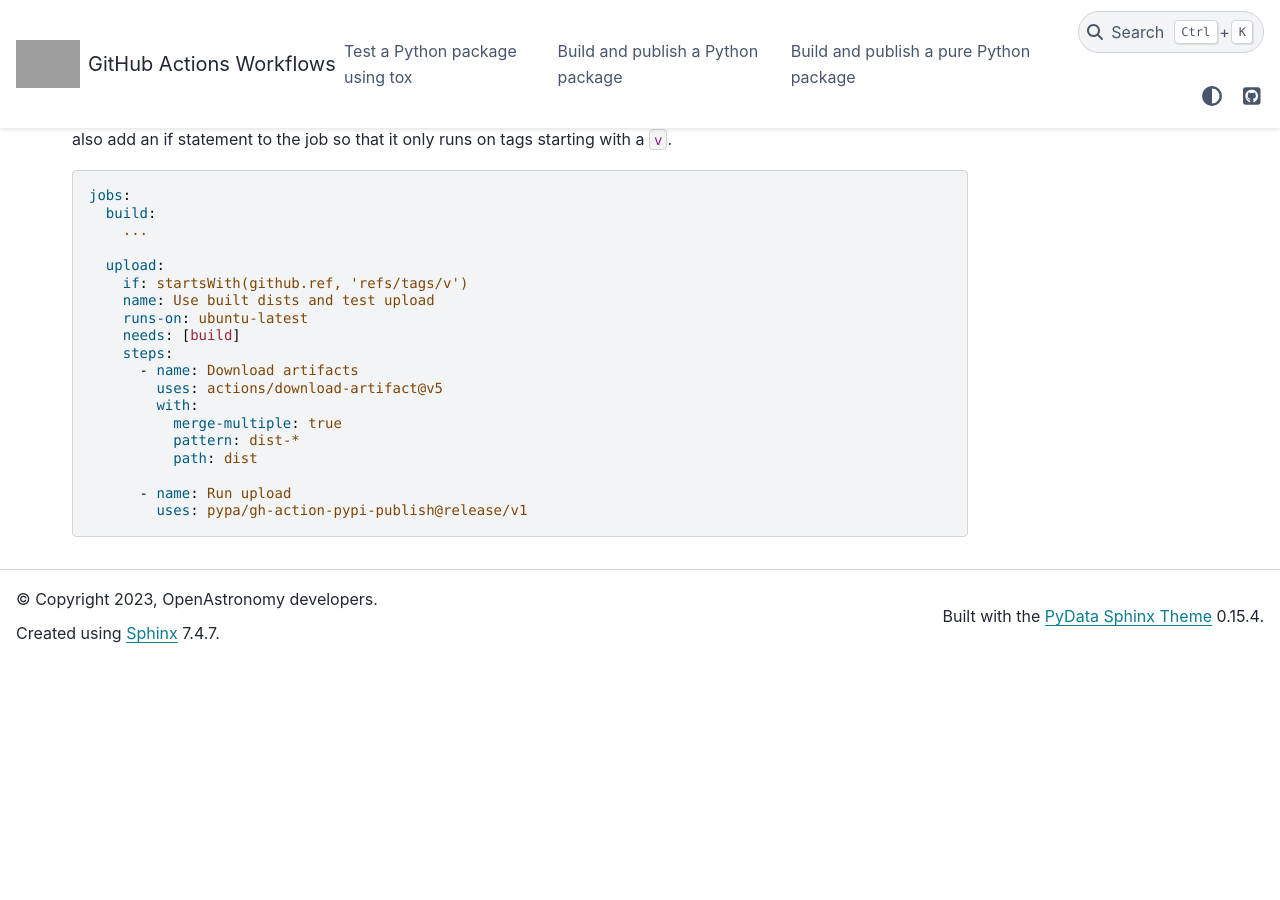
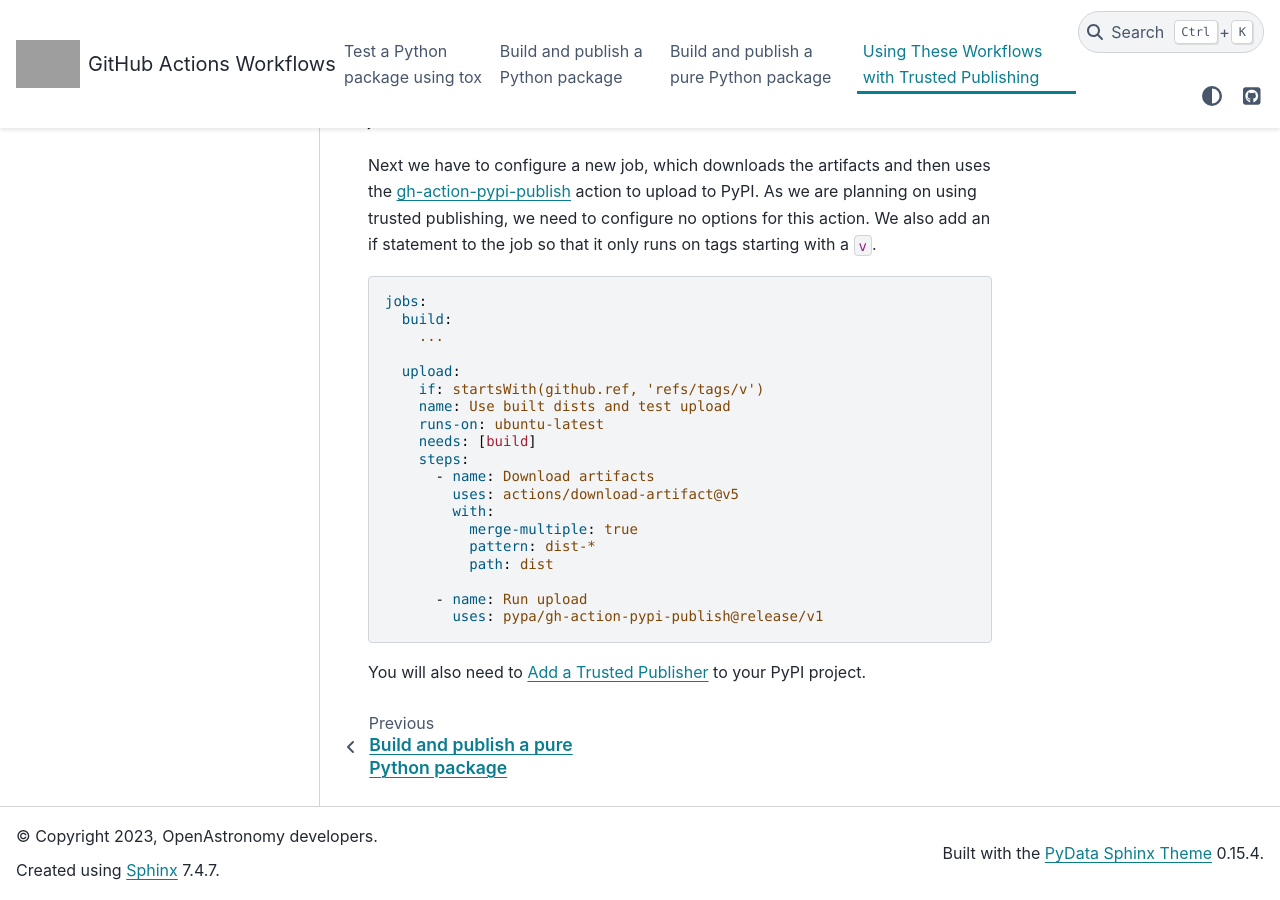
Before and after one commit to OpenAstronomy/github-actions-workflows, a Sphinx documentation site: the page built from docs/source/trusted_publishing.rst, in a window 1280 px wide and 900 px high, scrolled down 584 px. Built offline with Sphinx 7.4.7 and the PyData theme 0.15.4, drawn with Linux system fonts in a browser that asks for light colours; before the commit the page ends 1247 px from its top, so only the background shows below that; grey boxes are pictures that could not be loaded.

Commit message:
More docs

```diff
--- a/docs/source/index.rst
+++ b/docs/source/index.rst
@@ -9,3 +9,4 @@
    tox
    publish
    publish_pure_python
+   trusted_publishing
--- a/docs/source/trusted_publishing.rst
+++ b/docs/source/trusted_publishing.rst
@@ -12,7 +12,7 @@
 
 
 .. code:: yaml
-  :emphasize-lines: 5,6
+   :emphasize-lines: 5,6
 
    jobs:
      build:
@@ -56,3 +56,6 @@
 
          - name: Run upload
            uses: pypa/gh-action-pypi-publish@release/v1
+
+
+You will also need to `Add a Trusted Publisher <https://docs.pypi.org/trusted-publishers/adding-a-publisher/>`__ to your PyPI project.
```
